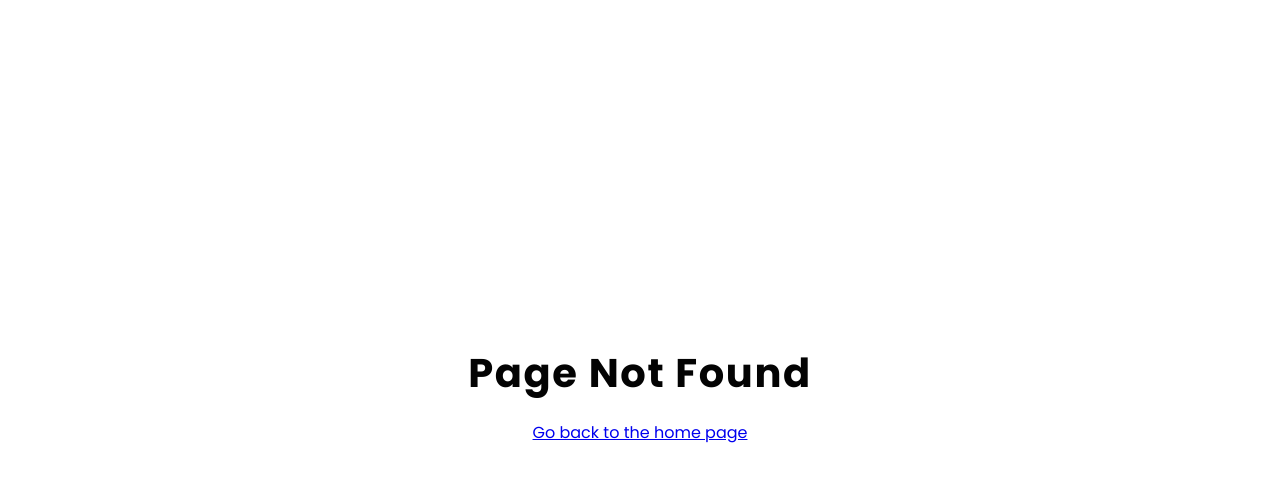
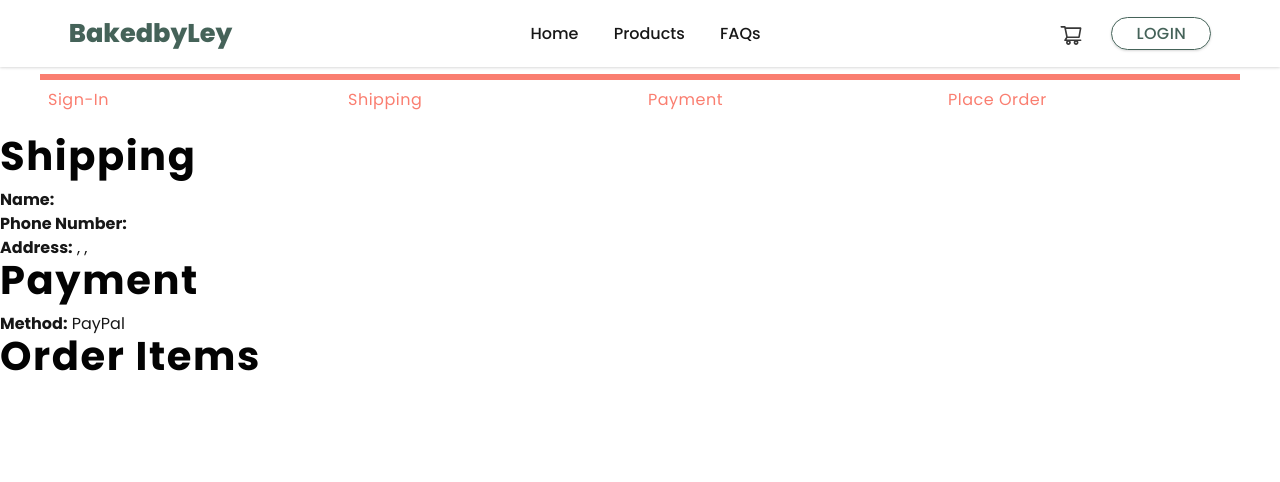
Before and after one commit to lianpaulm/bakedbyley-capstone-project, a React (Create React App) app in the folder frontend/: page /placeorder in a window 1280 px wide. Before the commit this address had no page. Shown: the top 482 px of the page. Built offline with nearby package versions, Linux system fonts and the light colour scheme.

Commit message:
setting up place order page

```diff
--- a/frontend/src/App.js
+++ b/frontend/src/App.js
@@ -19,6 +19,7 @@ import Login from './pages/Login/Login';
 import Signup from './pages/Signup/Signup';
 import ShippingAddress from './pages/ShippingAddress/ShippingAddress';
 import PaymentMethod from './pages/PaymentMethod/PaymentMethod';
+import PlaceOrder from './pages/PlaceOrder/PlaceOrder';
 
 function App() {
   return (
@@ -38,6 +39,7 @@ function App() {
         <Route path="/signup" element={<Signup />}></Route>
         <Route path="/shipping" element={<ShippingAddress />}></Route>
         <Route path="/payment" element={<PaymentMethod />}></Route>
+        <Route path="/placeorder" element={<PlaceOrder />}></Route>
         <Route path="*" element={<ErrorPage />}></Route>
 
         {/* admin path */}
--- /dev/null
+++ b/frontend/src/pages/PaymentMethod/PaymentMethod.css
@@ -0,0 +1,85 @@
+.form-control-payment {
+  display: block;
+  margin-bottom: 0.9rem;
+}
+.form-control-payment .payment-label {
+  position: relative;
+  z-index: 1;
+  font-size: 1.2rem;
+  color: var(--clr-grey-9);
+  font-weight: 500;
+  padding: 1.2rem 2.2rem;
+  border-radius: 8px;
+  cursor: pointer;
+  display: block;
+}
+.form-control-payment .payment-label > div {
+  display: flex;
+  align-items: center;
+}
+.form-control-payment .payment-label > p {
+  font-size: 0.9rem;
+  color: var(--clr-grey-12);
+  letter-spacing: 0.2px;
+  font-weight: 400;
+  margin-top: 0.8rem;
+}
+.form-control-payment svg {
+  font-size: 2rem;
+  margin-right: 0.6rem;
+}
+.form-control-payment .paypal-icon {
+  font-size: 1.5rem;
+}
+.form-control-payment input[type='radio'] {
+  appearance: none;
+  -moz-appearance: none;
+  width: auto;
+  height: auto;
+  border: none;
+  background: transparent;
+  margin-left: auto;
+}
+.form-control-payment input[type='radio']::after {
+  width: 1.6rem;
+  height: 1.6rem;
+  border-radius: 1rem;
+  background-color: white;
+  font-family: 'Font Awesome 5 Free';
+  font-weight: 900;
+  content: '\f00c';
+  color: white;
+  padding-top: 3px;
+  display: inline-block;
+  border: 2px solid var(--clr-grey-9);
+}
+.form-control-payment input[type='radio']:checked::after {
+  width: 1.6rem;
+  height: 1.6rem;
+  border-radius: 1rem;
+  font-family: 'Font Awesome 5 Free';
+  font-weight: 900;
+  content: '\f00c';
+  background-color: var(--clr-accent-main);
+  background-color: var(--clr-green);
+  display: inline-block;
+  text-align: center;
+  padding-top: 3px;
+  color: white;
+  border: 2px solid var(--clr-accent-main);
+  border: 2px solid var(--clr-green);
+}
+.payment-label-overlay {
+  border: 1px solid var(--clr-grey-11);
+  position: absolute;
+  width: 100%;
+  height: 100%;
+  inset: 0;
+  z-index: -1;
+  border-radius: 8px;
+}
+.form-control-payment input[type='radio']:checked + .payment-label-overlay {
+  background: #dfebe7;
+  border: 1px solid var(--clr-green);
+  border: 1px solid currentColor;
+}
--- a/frontend/src/pages/PaymentMethod/PaymentMethod.js
+++ b/frontend/src/pages/PaymentMethod/PaymentMethod.js
@@ -6,6 +6,7 @@ import CheckoutSteps from '../../components/CheckoutSteps/CheckoutSteps';
 import Header from '../../components/Header/Header';
 import { HiOutlineCash } from 'react-icons/hi';
 import { BsPaypal } from 'react-icons/bs';
+import './PaymentMethod.css';
 
 const PaymentMethod = () => {
   const cart = useSelector((state) => state.cart);
--- /dev/null
+++ b/frontend/src/pages/PlaceOrder/PlaceOrder.js
@@ -0,0 +1,60 @@
+import React, { useEffect } from 'react';
+import { useSelector } from 'react-redux';
+import { useNavigate } from 'react-router-dom';
+import CheckoutSteps from '../../components/CheckoutSteps/CheckoutSteps';
+import Header from '../../components/Header/Header';
+
+const PlaceOrder = () => {
+  const cart = useSelector((state) => state.cart);
+  const { shippingAddress, paymentMethod, cartItems } = cart;
+
+  console.log(cartItems);
+  const navigate = useNavigate();
+  useEffect(() => {
+    if (!paymentMethod) {
+      navigate('/payment', { replace: true });
+    }
+  });
+
+  return (
+    <div>
+      <Header />
+      <CheckoutSteps step1 step2 step3 step4 />
+      <div className="row top">
+        <div className="col-2">
+          {/* SHIPPING INFO */}
+          <div className="card-body">
+            <h2>Shipping</h2>
+            <p>
+              <strong>Name:</strong> {shippingAddress.fullName}
+            </p>
+            <p>
+              <strong>Phone Number:</strong> {shippingAddress.phoneNumber}
+            </p>
+            <p>
+              <strong>Address:</strong> {shippingAddress.address},{' '}
+              {shippingAddress.city}, {shippingAddress.postalCode}
+            </p>
+          </div>
+
+          {/* PAYMENT METHOD */}
+          <div className="card-body">
+            <h2>Payment</h2>
+            <p>
+              <strong>Method:</strong> {paymentMethod}
+            </p>
+          </div>
+
+          {/* ORDER ITEMS */}
+          <div className="card-body">
+            <h2>Order Items</h2>
+            {/* todo: price info */}
+          </div>
+        </div>
+        <div className="col-1"></div>
+      </div>
+    </div>
+  );
+};
+
+export default PlaceOrder;
--- a/frontend/src/pages/ShippingAddress/Checkout.css
+++ b/frontend/src/pages/ShippingAddress/Checkout.css
@@ -11,93 +11,3 @@
 .checkout-form .form-control label {
   margin-bottom: 0;
 }
-
-/* PAYMENT FORM */
-.form-control-payment {
-  display: block;
-  margin-bottom: 0.9rem;
-}
-
-.form-control-payment .payment-label {
-  position: relative;
-  z-index: 1;
-  font-size: 1.2rem;
-  color: var(--clr-grey-9);
-  font-weight: 500;
-  padding: 1.2rem 2.2rem;
-  border-radius: 8px;
-  cursor: pointer;
-  display: block;
-}
-.form-control-payment .payment-label > div {
-  display: flex;
-  align-items: center;
-}
-.form-control-payment .payment-label > p {
-  font-size: 0.9rem;
-  color: var(--clr-grey-12);
-  letter-spacing: 0.2px;
-  font-weight: 400;
-  margin-top: 0.8rem;
-}
-.form-control-payment svg {
-  font-size: 2rem;
-  margin-right: 0.6rem;
-}
-.form-control-payment .paypal-icon {
-  font-size: 1.5rem;
-}
-.form-control-payment input[type='radio'] {
-  appearance: none;
-  -moz-appearance: none;
-  width: auto;
-  height: auto;
-  border: none;
-  background: transparent;
-  margin-left: auto;
-}
-.form-control-payment input[type='radio']::after {
-  width: 1.6rem;
-  height: 1.6rem;
-  border-radius: 1rem;
-  background-color: white;
-  font-family: 'Font Awesome 5 Free';
-  font-weight: 900;
-  content: '\f00c';
-  color: white;
-  padding-top: 3px;
-  display: inline-block;
-  border: 2px solid var(--clr-grey-9);
-}
-.form-control-payment input[type='radio']:checked::after {
-  width: 1.6rem;
-  height: 1.6rem;
-  border-radius: 1rem;
-  font-family: 'Font Awesome 5 Free';
-  font-weight: 900;
-  content: '\f00c';
-  background-color: var(--clr-accent-main);
-  background-color: var(--clr-green);
-  display: inline-block;
-  text-align: center;
-  padding-top: 3px;
-  color: white;
-  border: 2px solid var(--clr-accent-main);
-  border: 2px solid var(--clr-green);
-}
-.payment-label-overlay {
-  border: 1px solid var(--clr-grey-11);
-  position: absolute;
-  width: 100%;
-  height: 100%;
-  inset: 0;
-  /* background: #dfebe7; */
-  z-index: -1;
-  border-radius: 8px;
-}
-.form-control-payment input[type='radio']:checked + .payment-label-overlay {
-  background: #dfebe7;
-  border: 1px solid var(--clr-green);
-  border: 1px solid currentColor;
-}
-/*END OF PAYMENT FORM STYLES */
```
